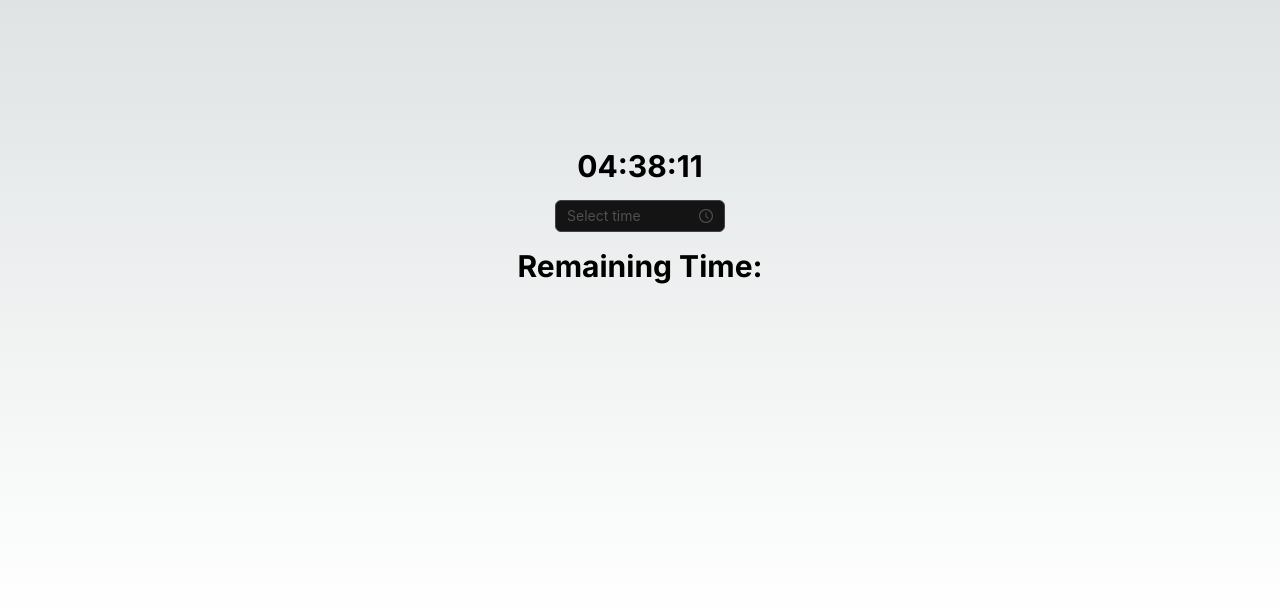
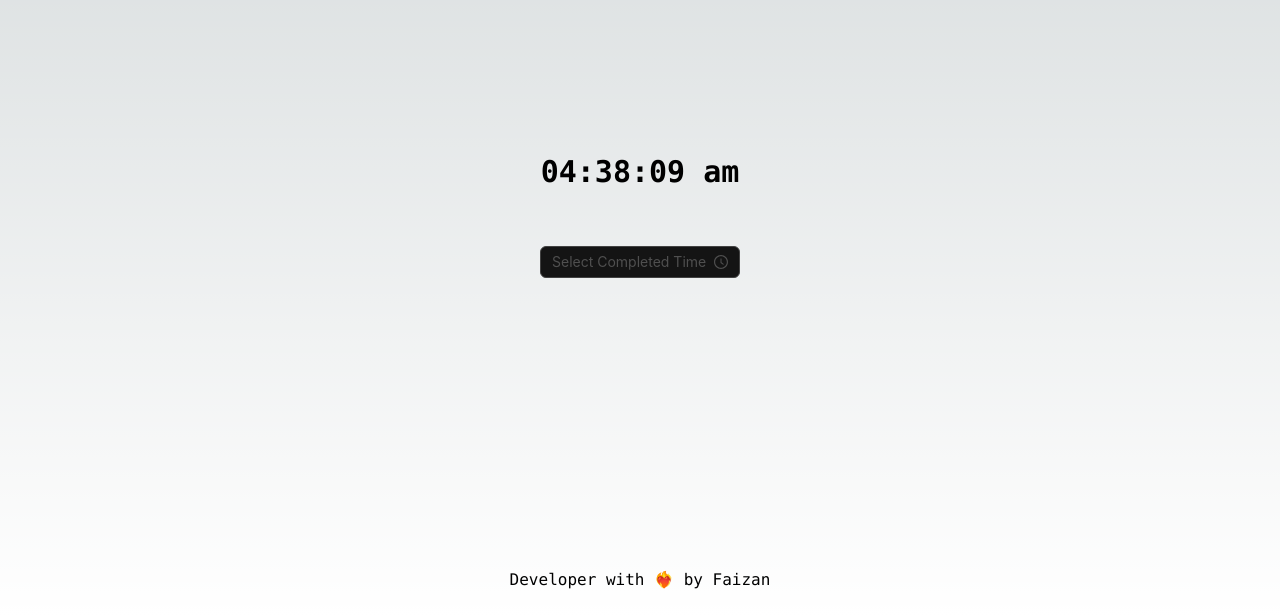
Before and after one commit to Faizanahmedsy/work-time-calculator, a Next.js app: page / in a window 1280 px wide. Shown: the part 184-800 px from the top of the page. Built offline with nearby package versions, Linux system fonts and the light colour scheme.

Commit message:
app completed

```diff
--- a/app/page.js
+++ b/app/page.js
@@ -6,15 +6,15 @@ import { TimePicker } from "antd";
 
 export default function Home() {
   const [currentTime, setCurrentTime] = useState("");
-  const [completedTime, setCompletedTime] = useState("");
   const [remainingTime, setRemainingTime] = useState("");
+  const [completionTime, setCompletionTime] = useState("");
 
   const workTimeInMinutes = 8 * 60 + 15; // Total minutes for 8 hours 15 minutes
 
   useEffect(() => {
     // Update the time every second
     const intervalId = setInterval(() => {
-      setCurrentTime(dayjs().format("HH:mm:ss"));
+      setCurrentTime(dayjs().format("hh:mm:ss a"));
     }, 1000);
 
     return () => clearInterval(intervalId);
@@ -22,34 +22,61 @@ export default function Home() {
 
   const calculateRemainingTime = (timeString) => {
     if (timeString) {
-      const [hours, minutes] = timeString.split(":");
-      const completedTimeInMinutes = parseInt(hours) * 60 + parseInt(minutes);
+      const current = dayjs();
+      const completed = dayjs(timeString, "HH:mm");
+
+      const completedTimeInMinutes = completed.hour() * 60 + completed.minute();
       const remaining = workTimeInMinutes - completedTimeInMinutes;
 
-      const remainingHours = Math.floor(remaining / 60);
-      const remainingMinutes = remaining % 60;
+      if (remaining >= 0) {
+        const remainingHours = Math.floor(remaining / 60);
+        const remainingMinutes = remaining % 60;
 
-      setRemainingTime(`${remainingHours} hours ${remainingMinutes} minutes`);
+        setRemainingTime(`${remainingHours} hours ${remainingMinutes} minutes`);
+
+        const completion = current
+          .add(remainingHours, "hour")
+          .add(remainingMinutes, "minute");
+        setCompletionTime(completion.format("hh:mm:ss A"));
+      } else {
+        setRemainingTime("Work completed!");
+        setCompletionTime("");
+      }
     }
   };
 
   return (
     <>
-      <div className="flex flex-col h-screen justify-center items-center gap-4">
+      <div className="flex flex-col h-screen justify-center items-center gap-14 font-mono">
         <div>
           <h1 className="text-3xl font-bold">{currentTime}</h1>
         </div>
         <div>
           <TimePicker
             showSecond={false}
+            format={"HH:mm"}
+            showNow={false}
+            placeholder="Select Completed Time"
+            style={{
+              width: 200,
+            }}
             onChange={(time, timeString) => calculateRemainingTime(timeString)}
           />
         </div>
-        <div>
-          <h1 className="text-3xl font-bold">
+        {/* <div>
+          <h1 className="text-2xl font-bold">
             Remaining Time: {remainingTime}
           </h1>
-        </div>
+        </div> */}
+        {completionTime && (
+          <div>
+            <h1 className="text-2xl font-bold">
+              You can go 🏠 at: {completionTime}
+            </h1>
+          </div>
+        )}
+
+        <div className="absolute bottom-6">Developer with ❤️‍🔥 by Faizan</div>
       </div>
     </>
   );
```
